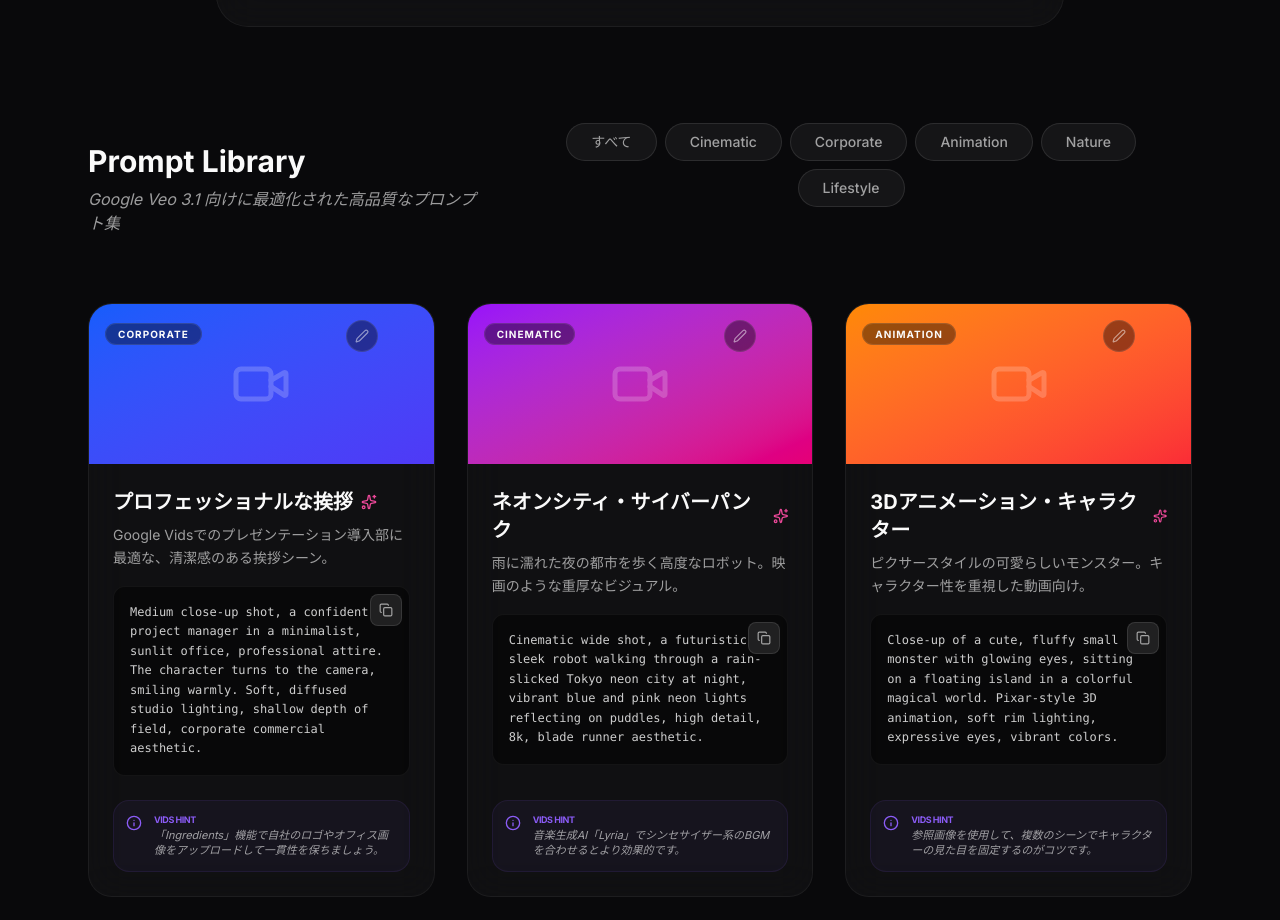
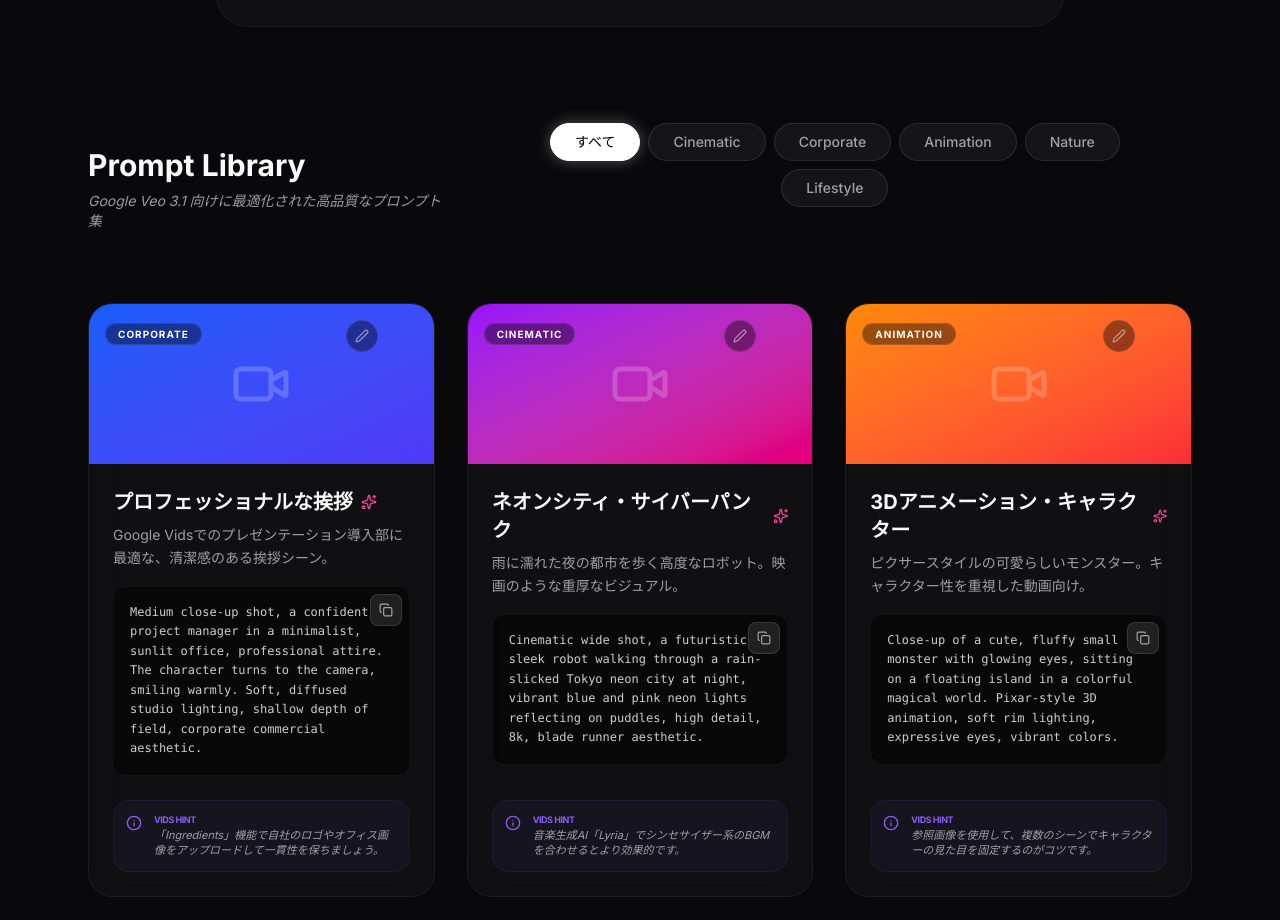
Before and after one commit to blueway01/vids, a Next.js app: page / in a window 1280 px wide. Shown: the part 1579-2499 px from the top of the page. Built offline with nearby package versions, Linux system fonts and the light colour scheme.

Commit message:
fix: resolve CategoryFilter props type error

```diff
--- a/src/app/page.tsx
+++ b/src/app/page.tsx
@@ -1,11 +1,20 @@
+'use client';
+
+import { useState } from 'react';
 import { Hero } from '@/components/Hero';
 import { PromptBuilder } from '@/components/PromptBuilder';
 import { PromptCard } from '@/components/PromptCard';
 import { CategoryFilter } from '@/components/CategoryFilter';
 import { PROMPTS } from '@/data/prompts';
+import { Category } from '@/types';
 
-// Next.js App Routerでは default export が必須です
 export default function Home() {
+  const [activeCategory, setActiveCategory] = useState<Category | 'All'>('All');
+
+  const filteredPrompts = activeCategory === 'All'
+    ? PROMPTS
+    : PROMPTS.filter(p => p.category === activeCategory);
+
   return (
     <main className="min-h-screen pb-24">
       <Hero />
@@ -15,14 +24,17 @@ export default function Home() {
         <div className="flex flex-col md:flex-row md:items-center justify-between mb-12 gap-6">
           <div>
             <h2 className="text-3xl font-bold mb-2">Prompt Library</h2>
-            <p className="text-muted-foreground italic">Google Veo 3.1 向けに最適化された高品質なプロンプト集</p>
+            <p className="text-muted-foreground italic text-sm">Google Veo 3.1 向けに最適化された高品質なプロンプト集</p>
           </div>
-          <CategoryFilter />
+          <CategoryFilter
+            activeCategory={activeCategory}
+            onCategoryChange={setActiveCategory}
+          />
         </div>
 
         <div className="grid grid-cols-1 md:grid-cols-2 lg:grid-cols-3 gap-8">
-          {PROMPTS.map((prompt, index) => (
-            <PromptCard key={index} item={prompt} />
+          {filteredPrompts.map((prompt, index) => (
+            <PromptCard key={prompt.id} item={prompt} />
           ))}
         </div>
       </section>
```
